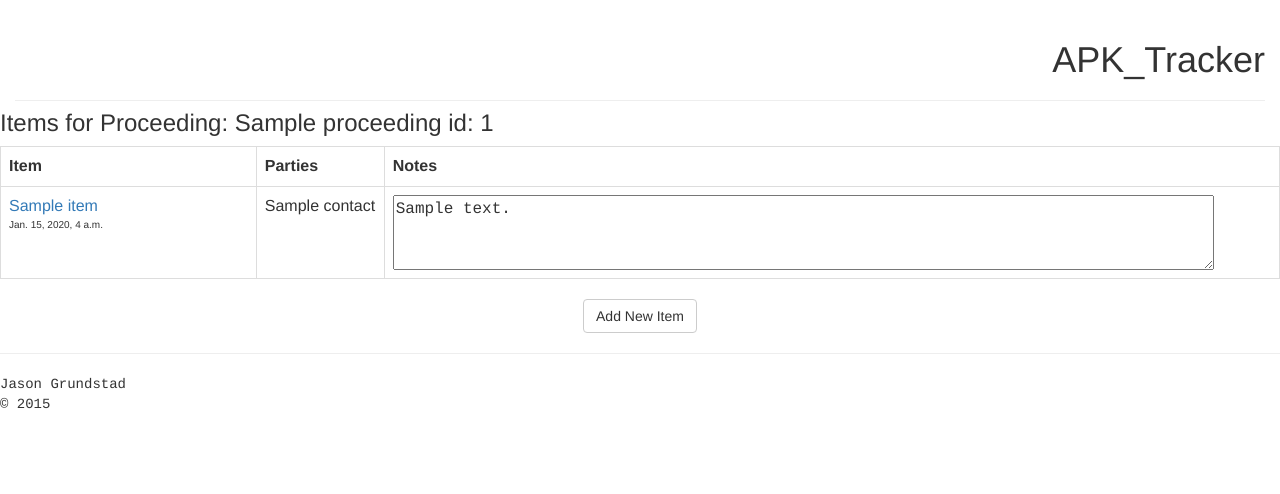
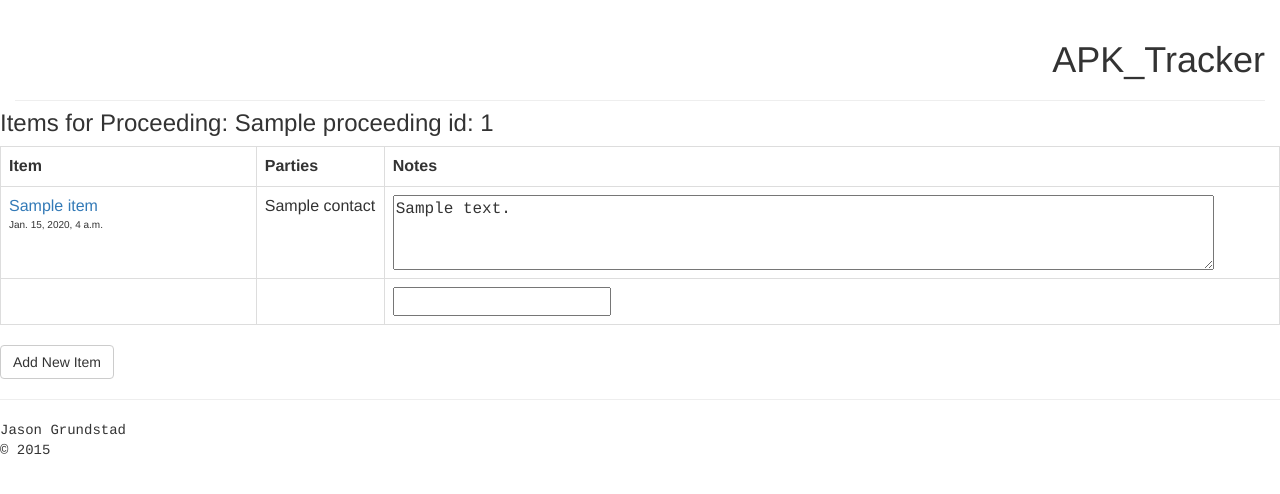
Before and after one commit to jgrundstad/KLC_tracker, a Django app: page /tracker/1/items/ in a window 1280 px wide. Shown: the top 494 px of the page. Run offline with Django 3.2, Linux system fonts and the light colour scheme; tables that the repository leaves empty hold one stand-in row (values such as "Sample post"); parts of the project's set-up code (start-up, migrations or seed data) failed here and were passed over; some libraries are stand-ins or nearby versions.

Commit message:
added in bootstrap, working on new-item form

```diff
--- a/klc/tracker/templates/tracker/items.html
+++ b/klc/tracker/templates/tracker/items.html
@@ -19,13 +19,23 @@
 				<textarea name='{{ item.id }}' cols=80 rows='{{ line_count }}' style="font-family: courier; font-size:12 px;">{{ notes }}
 				</textarea>
 			</td>
-		</td>
-	{% endfor %}
+		</tr>
+		{% endfor %}
+		<!-- add final form fields -->
+		<form action="/tracker/new_item/">
+			<tr>
+				<td style="width:20%;"></td>
+				<td style="width:10%;"></td>
+				<td style="width:70%;"><input type=textarea cols=80 rows=10 style="font-family: courier; font-size:12 px;"></td>
+			</tr>
+		</form>
 	</table>
 {% else %}
 	<p>No items are available.</p>
 	{% endif %}
 	<p style="text-align:center";>
-	<button type="button" class="btn btn-default" href="/tracker/{{proceeding_id}}/new_item/">Add New Item</button>
+	<form action="/tracker/{{proceeding_id}}/new_item/" target="_blank">
+		<button type="submit" class="btn btn-default">Add New Item</button>
+	</form>
 	</p>
 {% endblock %}
```
